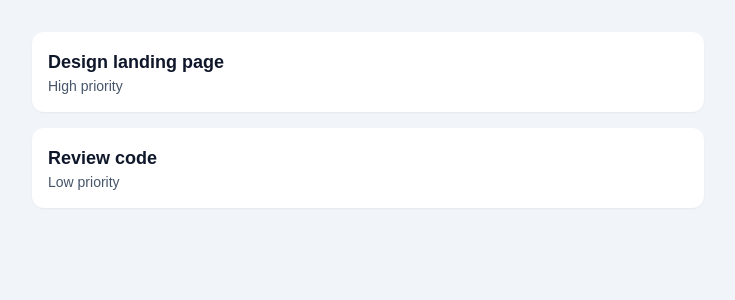
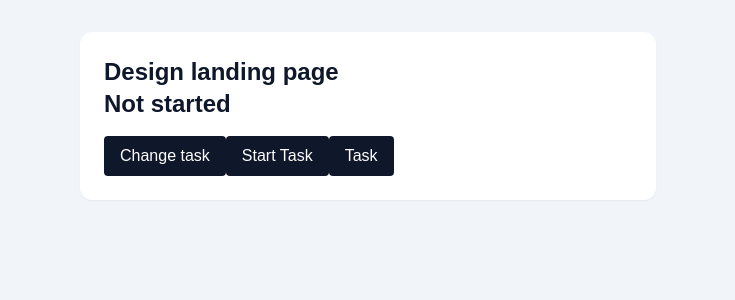
Before and after one commit to tushar03sharma/NextJs-TaskManager, a Next.js app: page / in a window 1280 px wide. Shown: the top 300 px of the page, without its empty margins (272-1007 px from the left). Built offline with nearby package versions, Linux system fonts and the light colour scheme.

Commit message:
refactor(ui): replace TaskCard with interactive task management in HomePage
Remove the static TaskCard component from the home page and implement
client-side state management using useState. This allows users to
interact with the task title and status through buttons.

```diff
--- a/app/page.js
+++ b/app/page.js
@@ -1,18 +1,29 @@
-function TaskCard({ title  , priority}) {
-  return (
-    <section className="rounded-xl bg-white p-4 shadow-sm">
-      <h2 className="text-lg font-semibold text-slate-900">{title}</h2>
-      <p className="text-sm text-slate-600">{priority} priority</p>
-    </section>
-  )
-}
+'use client'
+
+import { useState } from 'react'
 
 export default function HomePage() {
+  const [title, setTitle] = useState('Design landing page')
+  const [status, setStatus] = useState('Not started')
+
   return (
     <main className="min-h-screen bg-slate-100 p-8">
-      <div className="mx-auto max-w-2xl space-y-4">
-        <TaskCard title="Design landing page" priority="High"/>
-        <TaskCard title="Review code" priority="Low" />
+      <div className="mx-auto max-w-xl rounded-xl bg-white p-6 shadow-sm">
+        <h1 className="text-2xl font-bold text-slate-900">{title}</h1>
+        <h1 className="text-2xl font-bold text-slate-900">{status}</h1>
+        <button
+          onClick={() => setTitle('Review code')}
+          className="mt-4 rounded bg-slate-900 px-4 py-2 text-white"
+        >
+          Change task
+        </button>
+        <button onClick={()=>{setStatus('In progress')}}
+        className="mt-4 rounded bg-slate-900 px-4 py-2 text-white"
+        >Start Task</button>
+       <button onClick={()=>{setStatus('Compelted')}}
+        className="mt-4 rounded bg-slate-900 px-4 py-2 text-white"
+        > Task</button>
+
       </div>
     </main>
   )
```
